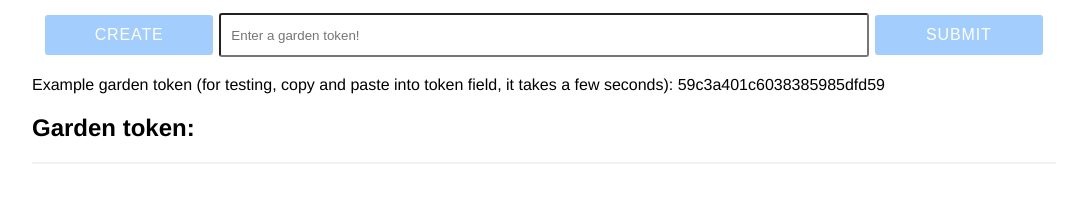
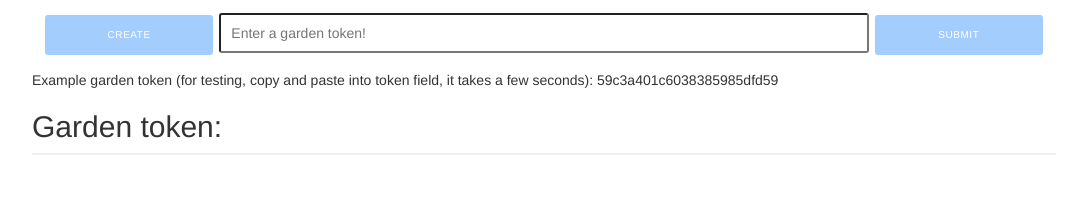
Before and after one commit to GinoConte/plantir, a React app: page public/index.html in a window 1280 px wide. Shown: the whole page, without its empty margins (96-1183 px from the left). Built offline with nearby package versions, Linux system fonts and the light colour scheme.

Commit message:
add react-bootstrap

```diff
--- a/package.json
+++ b/package.json
@@ -11,6 +11,7 @@
     "mongoose": "^4.11.12",
     "nodemon": "^1.12.1",
     "react": "^15.6.1",
+    "react-bootstrap": "^0.31.3",
     "react-center": "^1.1.1",
     "react-dom": "^15.6.1",
     "react-modal": "^2.3.2",
--- a/public/index.html
+++ b/public/index.html
@@ -18,7 +18,12 @@
       work correctly both with client-side routing and a non-root public URL.
       Learn how to configure a non-root public URL by running `npm run build`.
     -->
-    <title>Plantir</title>
+	<title>Plantir</title>
+	    <!-- Latest compiled and minified CSS -->
+	<link rel="stylesheet" href="https://maxcdn.bootstrapcdn.com/bootstrap/latest/css/bootstrap.min.css">
+
+	<!-- Optional theme -->
+	<link rel="stylesheet" href="https://maxcdn.bootstrapcdn.com/bootstrap/latest/css/bootstrap-theme.min.css">
   </head>
   <body>
     <noscript>
```
Also changed, not shown: 1 other file.
